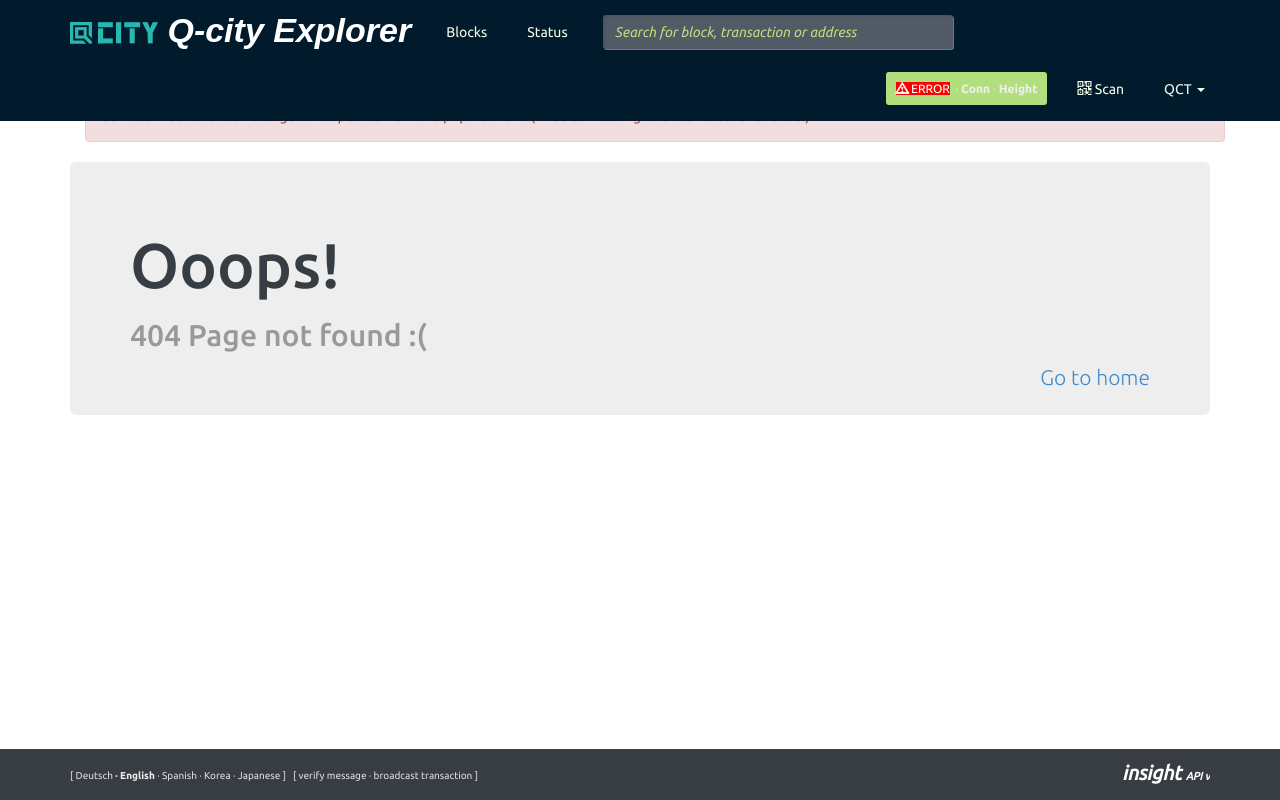
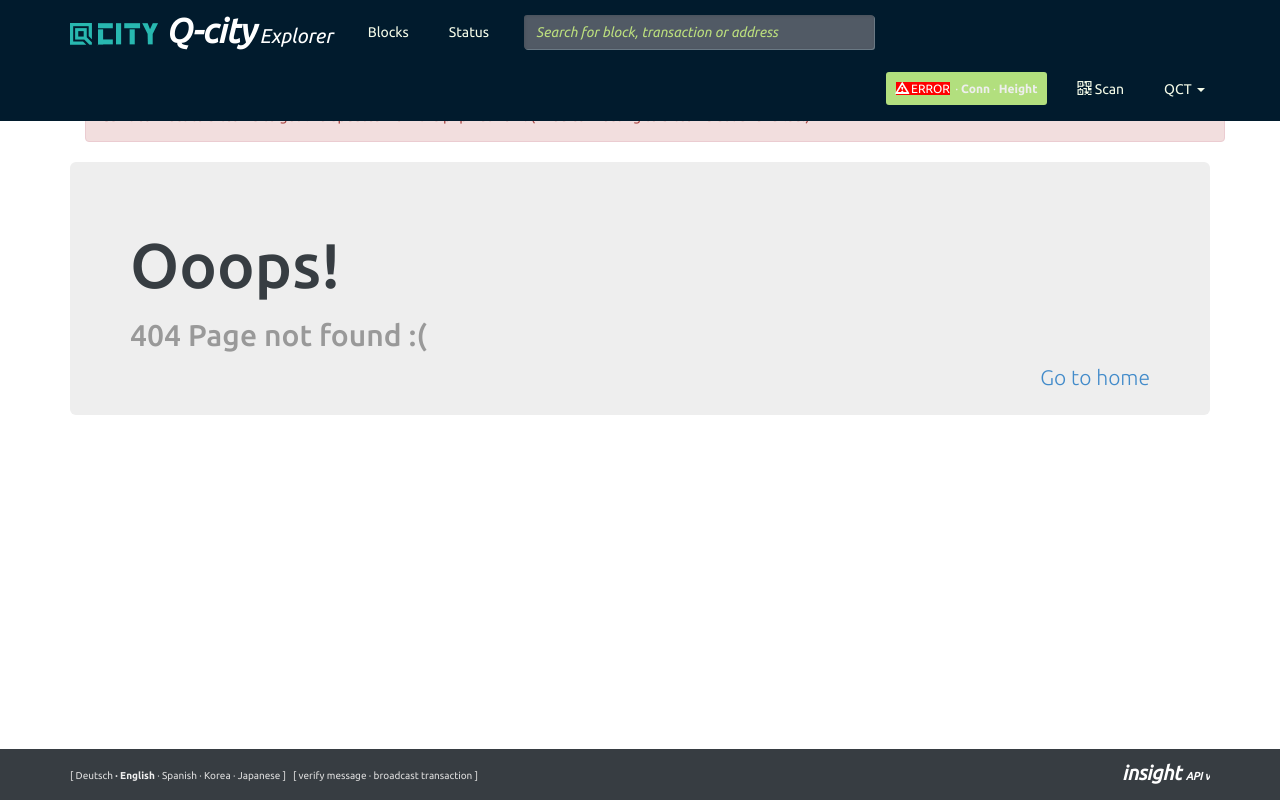
Before and after one commit to qcity/insight-qct, a website: page public/index-template.html in a window 1280 px wide. Drawn offline with nearby package versions, Linux system fonts and the light colour scheme; no server answers.

Commit message:
Update header.html

```diff
--- a/public/views/includes/header.html
+++ b/public/views/includes/header.html
@@ -7,7 +7,7 @@
         <span class="icon-bar"></span>
         <span class="icon-bar"></span>
       </button>
-            <a class="insight navbar-brand" href="." style='font-family:sans-serif;'><img src='img/top_logo.png'> Q-city Explorer</a>
+            <a class="insight navbar-brand" href="." ><img src='img/top_logo.png'> Q-city<span style='font-size:20px;font-weight:300;'> Explorer</span></a>
         </div>
         <div class="navbar-collapse collapse" collapse="$root.isCollapsed">
             <ul class="nav navbar-nav">
```
